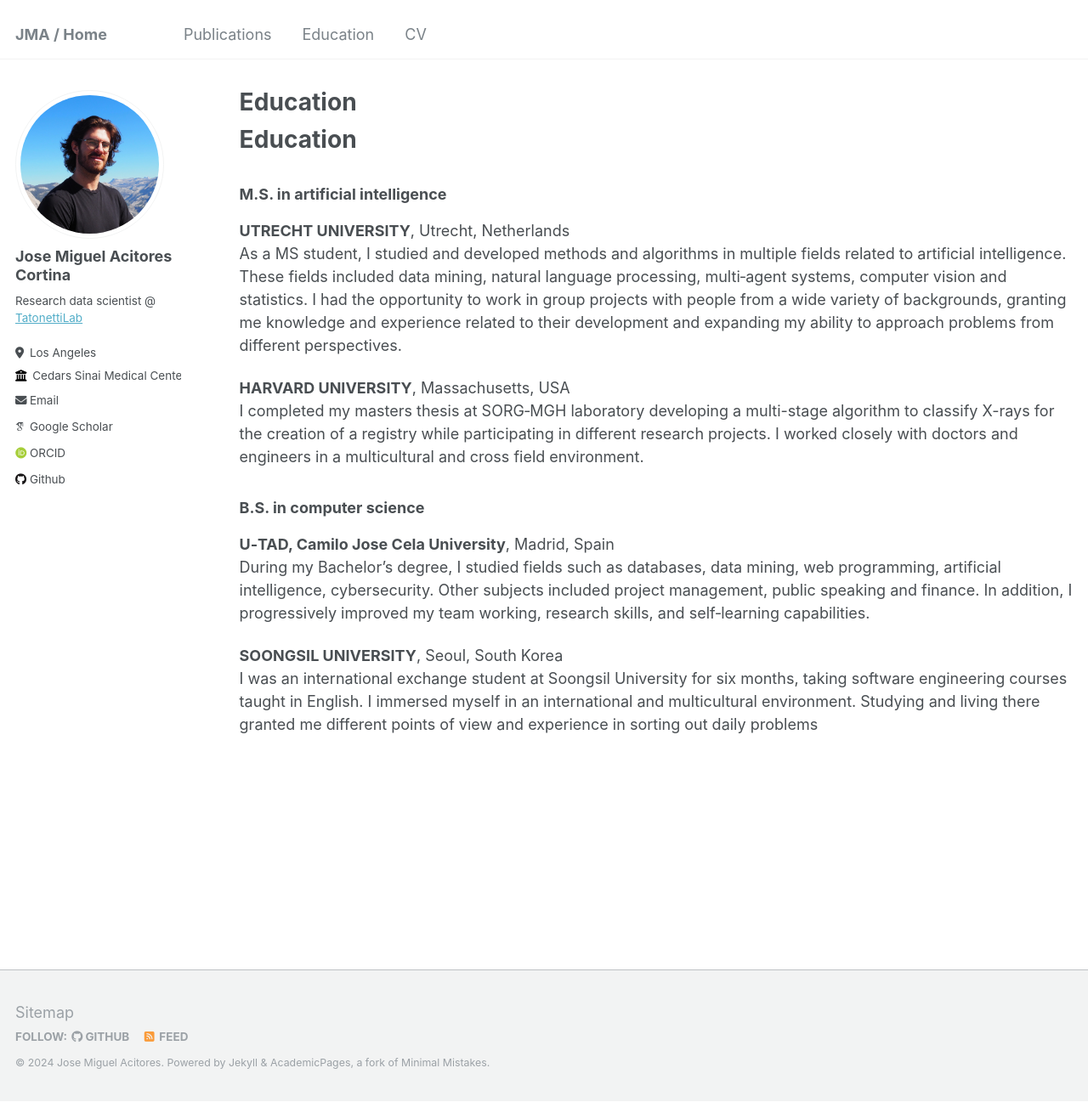
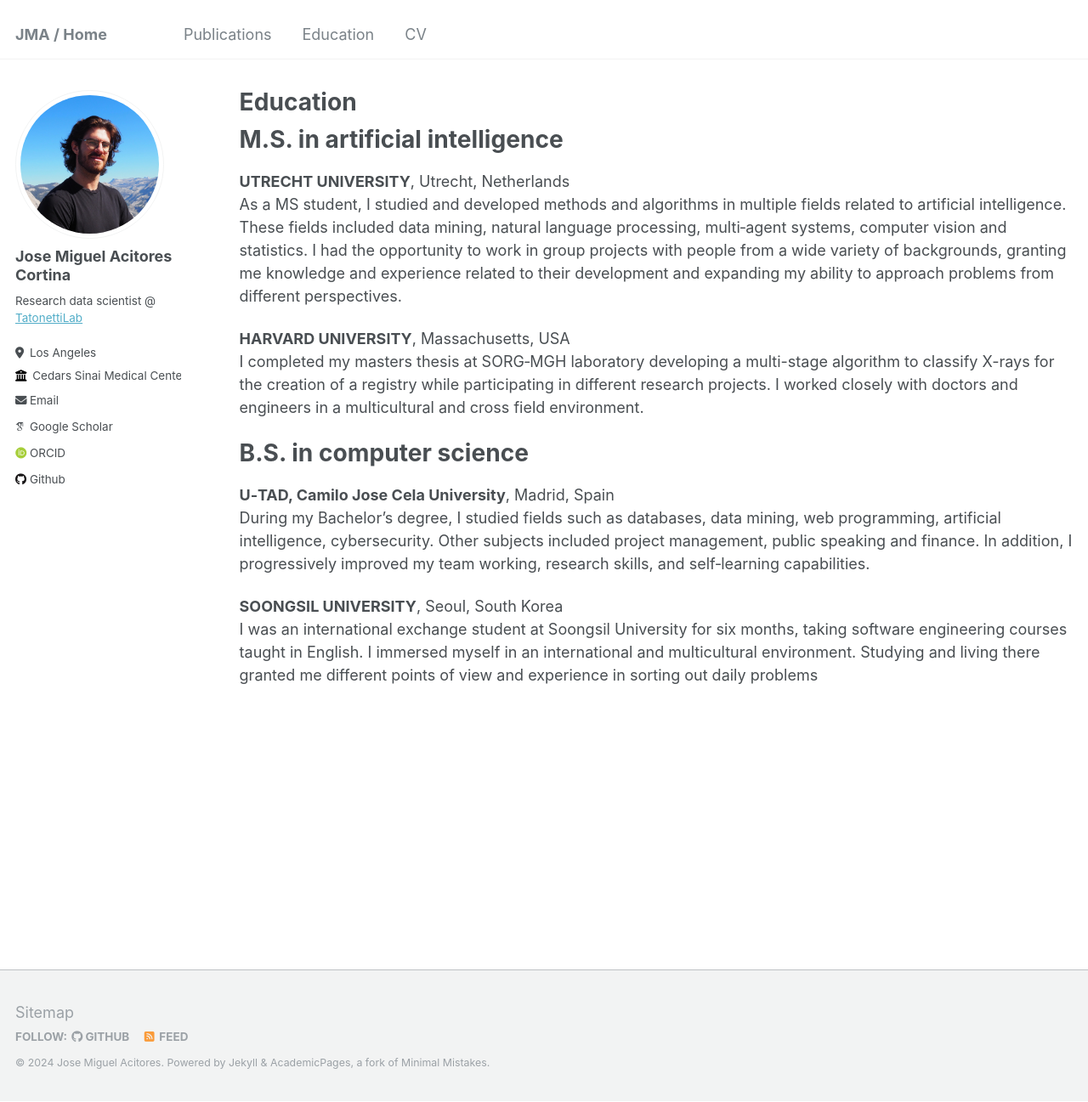
Before and after one commit to joseacitores/joseacitores.github.io, a Jekyll site: the page built from _pages/education.md, in a window 1280 px wide and 1297 px high. Shown: the whole window at 85% size. Built offline with Jekyll 4.4.1, drawn with Linux system fonts in a browser that asks for light colours; some web fonts are replaced.

Commit message:
fix education

```diff
--- a/_pages/education.md
+++ b/_pages/education.md
@@ -8,17 +8,17 @@
 
 {% include base_path %}
 
-Education
+M.S. in artificial intelligence
 ======
 
-### M.S. in artificial intelligence
 **UTRECHT UNIVERSITY**, Utrecht, Netherlands\
 As a MS student, I studied and developed methods and algorithms in multiple fields related to artificial intelligence. These fields included data mining, natural language processing, multi‑agent systems, computer vision and statistics. I had the opportunity to work in group projects with people from a wide variety of backgrounds, granting me knowledge and experience related to their development and expanding my ability to approach problems from different perspectives.
 
 **HARVARD UNIVERSITY**, Massachusetts, USA\
 I completed my masters thesis at SORG‑MGH laboratory developing a multi-stage algorithm to classify X-rays for the creation of a registry while participating in different research projects. I worked closely with doctors and engineers in a multicultural and cross field environment.
 
-### B.S. in computer science
+B.S. in computer science
+======
 **U‑TAD, Camilo Jose Cela University**,  Madrid, Spain\
 During my Bachelor’s degree, I studied fields such as databases, data mining, web programming, artificial intelligence, cybersecurity. Other subjects included project management, public speaking and finance. In addition, I progressively improved my team working, research skills, and self‑learning capabilities.
 
```
